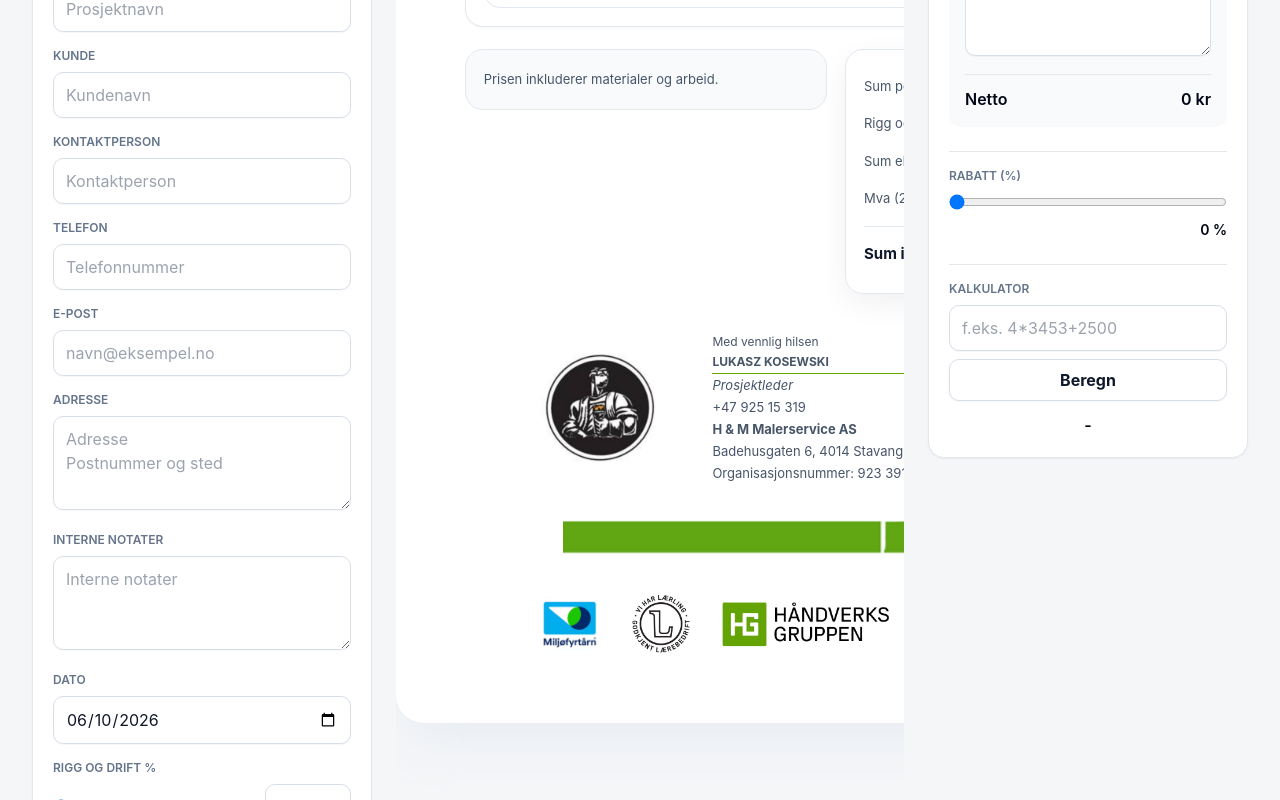
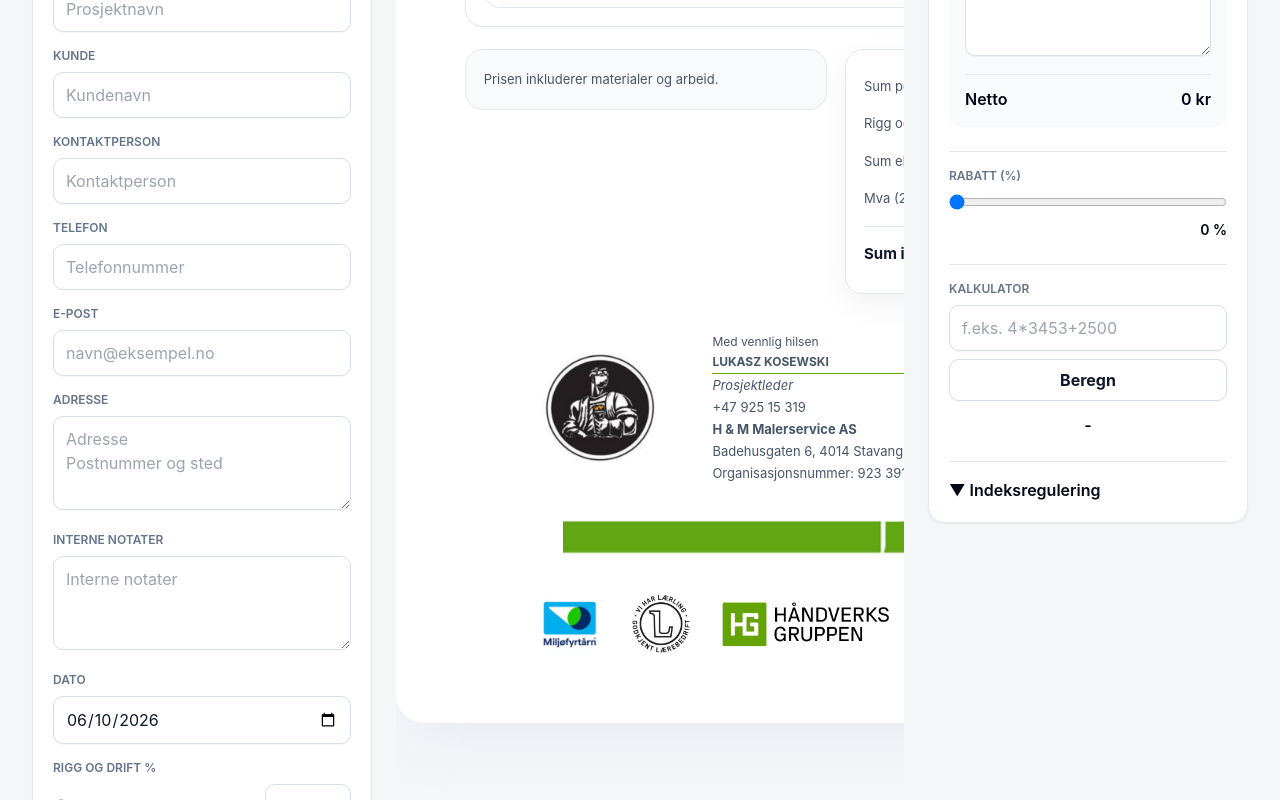
Before and after one commit to snorrekolnes/hm-malerservice-quote, a Next.js app: page / in a window 1280 px wide. Shown: the part 537-1337 px from the top of the page. Built offline with nearby package versions, Linux system fonts and the light colour scheme.

Commit message:
UI improvements: document types, rigg & drift, textarea, logo, styling

```diff
--- a/components/QuoteGenerator.tsx
+++ b/components/QuoteGenerator.tsx
@@ -4,6 +4,9 @@ import Image from "next/image";
 import type { ReactNode } from "react";
 import { Fragment, useEffect, useMemo, useState } from "react";
 import { formatDateForDisplay, formatNok } from "@/lib/format";
+
+
+
 
 type Unit = "rs" | "stk" | "lm" | "m²" | "m³" | "timer" | "dag";
 
@@ -97,6 +100,14 @@ const employees: Employee[] = [
     phone: "+47 930 68 380",
     email: "",
     signature: "/signatures/magnor.png"
+  },
+  {
+    id: "snorre",
+    name: "Snorre Kolnes Røgenes",
+    title: "Prosjektleder",
+    phone: "+47 480 03 343",
+    email: "",
+    signature: "/signatures/snorre.png"
   }
 ];
 
@@ -307,6 +318,8 @@ setInternalNotes] =
 useState("");
 const [calculatorInput, setCalculatorInput] =
   useState("");
+  const [showIndexRegulation, setShowIndexRegulation] =
+  useState(false);
 
 const [calculatorResult, setCalculatorResult] =
   useState<number | null>(null);
@@ -532,6 +545,14 @@ subtotalAfterDiscount,
   function generatePdf() {
   window.print();
 }
+function formatSsbMonth(
+  value: string
+) {
+  const [year, month] =
+    value.split("-");
+
+  return `${year}M${Number(month)}`;
+}
 function calculateExpression() {
   try {
     const result = Function(
@@ -942,7 +963,7 @@ setInternalNotes(
                   <div className="company-card">
                     <p className="font-semibold text-slate-950">H &amp; M Malerservice AS</p>
                     <p>Banevigsgt. 7, 4014 Stavanger</p>
-                    <p>Tel: 51 89 09 60 / Fax: 51 89 62 60</p>
+                    <p>Tel: 51 89 09 60</p>
                     <p>
   <a
     href="https://www.hmmalerservice.no"
@@ -1479,6 +1500,46 @@ const lineTotal =
     </button>
   )}
 </div>
+<div className="mt-6 border-t pt-4">
+  <button
+    type="button"
+    className="w-full text-left font-semibold"
+    onClick={() =>
+      setShowIndexRegulation(
+        !showIndexRegulation
+      )
+    }
+  >
+    {showIndexRegulation
+      ? "▲ Indeksregulering"
+      : "▼ Indeksregulering"}
+  </button>
+
+  {showIndexRegulation && (<div className="mt-4 space-y-3">
+    <p className="text-sm text-slate-500">
+      Åpne SSB sine offisielle kalkulatorer for indeksregulering.
+    </p>
+
+    <a
+      href="https://www.ssb.no/kalkulatorer/priskalkulator"
+      target="_blank"
+      rel="noopener noreferrer"
+      className="secondary-button w-full flex justify-center"
+    >
+      KPI-kalkulator
+    </a>
+
+    <a
+      href="https://www.ssb.no/kalkulatorer/bkibol-kalkulator"
+      target="_blank"
+      rel="noopener noreferrer"
+      className="secondary-button w-full flex justify-center"
+    >
+      Byggekostnadskalkulator
+    </a>
+  </div>
+  )}
+</div>
 </aside>
       </div>
 
```
